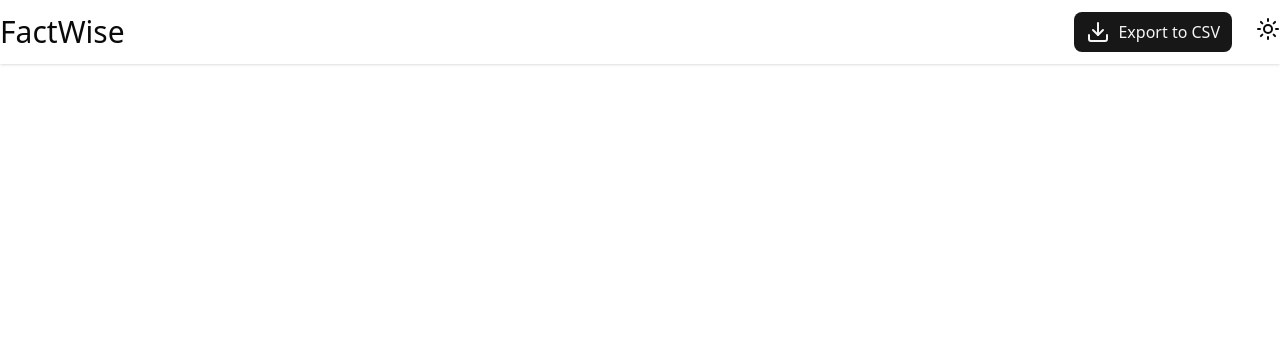
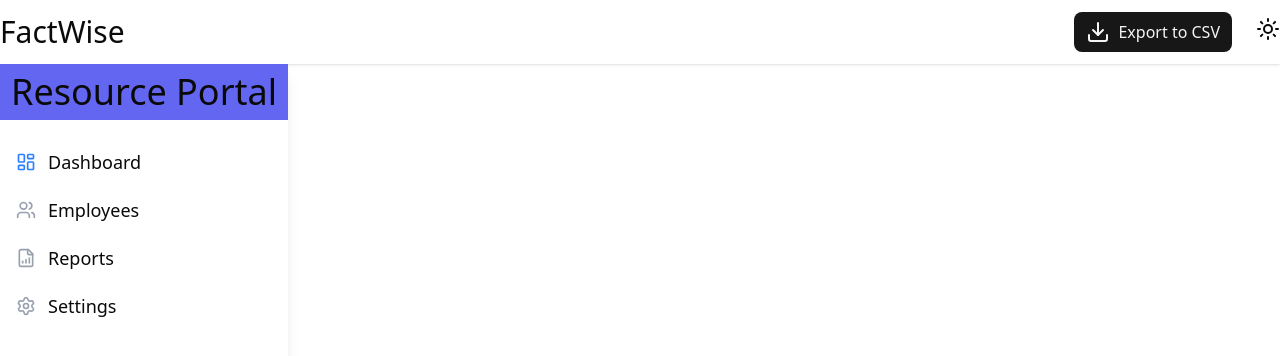
Before and after one commit to sans-byte/FactWIse, a React (Vite) app: page / in a window 1280 px wide. Shown: the top 356 px of the page. Built offline with nearby package versions, Linux system fonts and the light colour scheme.

Commit message:
Added Sidebar

```diff
--- a/src/App.tsx
+++ b/src/App.tsx
@@ -1,11 +1,18 @@
 import "./App.css";
+import { useState } from "react";
 import Header from "./components/Header";
+import { Sidebar } from "./components/Sidebar";
 
 function App() {
+  const [sidebarOpen, setSidebarOpen] = useState(false);
+
   return (
     <>
       <div className=""></div>
       <Header />
+      <div className="h-full w-full">
+        <Sidebar isOpen={sidebarOpen} onClose={() => setSidebarOpen(false)}/>
+      </div>
     </>
   );
 }
--- /dev/null
+++ b/src/components/Sidebar.tsx
@@ -0,0 +1,55 @@
+import { LayoutDashboard, FileBarChart, Settings, Users } from "lucide-react";
+
+interface SidebarProps {
+  isOpen: boolean;
+  onClose: () => void;
+}
+
+export const Sidebar = ({ isOpen, onClose }: SidebarProps) => {
+  const menuItems = [
+    { name: "Dashboard", icon: LayoutDashboard, active: true },
+    { name: "Employees", icon: Users, active: false },
+    { name: "Reports", icon: FileBarChart, active: false },
+    { name: "Settings", icon: Settings, active: false },
+  ];
+
+  return (
+    <>
+      {/* Overlay */}
+      {isOpen && (
+        <div className="fixed inset-0 z-20 lg:hidden" onClick={onClose}></div>
+      )}
+
+      {/* Sidebar */}
+      <div
+        className={`fixed bg-surface inset-y-0 left-0 z-30 w-72 shadow-lg transform transition-transform duration-300 ease-in-out lg:translate-x-0 lg:static lg:inset-0 h-[93vh] ${
+          isOpen ? "translate-x-0" : "-translate-x-full"
+        }`}
+      >
+        <div className="flex flex-col ">
+          <div className="p-2 bg-info justify-center items-center flex text-4xl">
+            Resource Portal
+          </div>
+          <nav className="mt-5 flex-1 px-2 space-y-1">
+            {menuItems.map((item, index) => (
+              <a
+                key={index}
+                href="#"
+                className={`group flex items-center px-2 py-2 text-lg font-medium rounded-md transition-colors`}
+              >
+                <item.icon
+                  className={`mr-3 flex-shrink-0 h-5 w-5 ${
+                    item.active
+                      ? "text-blue-500 dark:text-blue-300"
+                      : "text-gray-400 group-hover:text-gray-500 dark:group-hover:text-gray-300"
+                  }`}
+                />
+                {item.name}
+              </a>
+            ))}
+          </nav>
+        </div>
+      </div>
+    </>
+  );
+};
```
